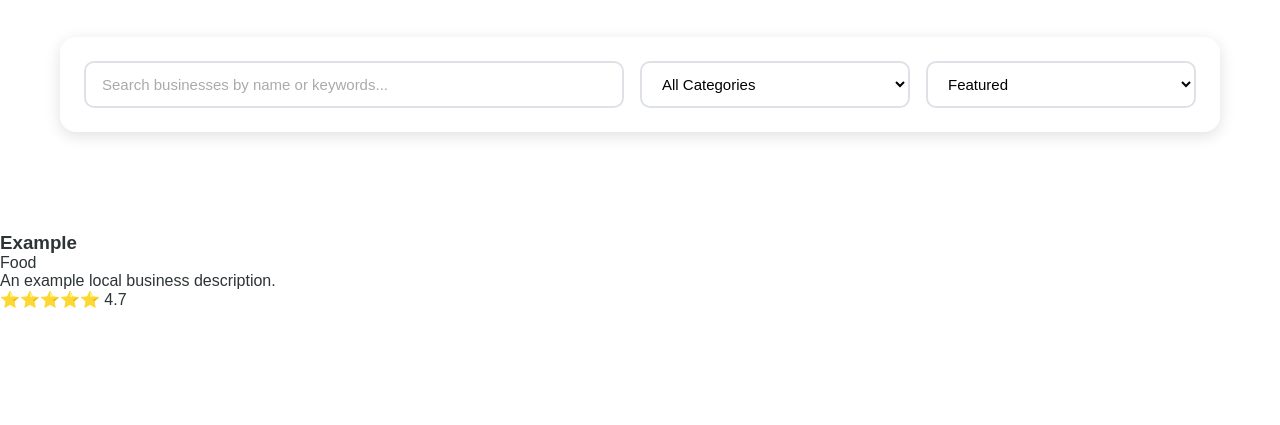
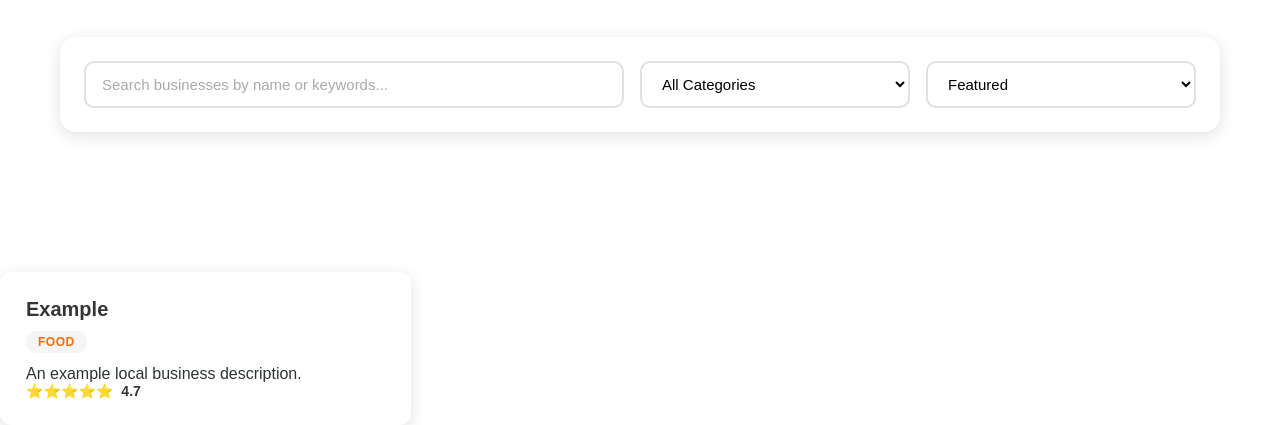
Before and after one commit to tunguyen110609/FBLA-Project, a plain HTML site: page FrontEnd/Index.html in a window 1280 px wide. Shown: the part 565-990 px from the top of the page. Before the commit the page ends 874 px from the top, so only its background shows below. Drawn offline with Linux system fonts and the light colour scheme.

Commit message:
update style

```diff
--- a/FrontEnd/styles.css
+++ b/FrontEnd/styles.css
@@ -198,3 +198,68 @@ section {
     opacity: 0.8;
     margin-bottom: 40px;
 }
+
+.business-grid {
+    display: grid;
+    grid-template-columns: repeat(auto-fill, minmax(320px, 1fr));
+    gap: 24px;
+    margin-top: 40px;
+}
+
+.business-card {
+    background-color: var(--white);
+    border-radius: 12px;
+    box-shadow: 0 4px 16px rgba(0, 0, 0, 0.12);
+    padding: 24px;
+    cursor: pointer;
+    postionL relative;
+    border: 2px solid transparent;
+    transition: transform 0.3s ease,
+                box-shadow 0.3s ease,
+                border-color 0.3s ease;
+}
+
+.business-card:hover {
+    transform: translateY(-6px);
+    box-shadow: 0 8px 32px rgba(0, 0, 0, 0.18);
+    border-color: var(--primary-orange);
+
+}
+
+.business-name {
+    font-size: 20px;
+    font-weight: 700;
+    color: var(--dark-slate);
+    margin-bottom: 10px;
+}
+
+.business-category {
+    display: inline-block;
+    background-color: whitesmoke;
+    color: var(--primary-orange);
+    padding: 4px 12px;
+    border-radius: 20px;
+    font-size:12px;
+    font-weight: 700;
+    text-transform: uppercase;
+    letter-spacing: 0.5px;
+    margin-bottom: 12px;
+}
+
+.business-rating {
+    display: flex;
+    align-items: center;
+    gap: 8px;
+    font-size: 14px;
+    font-weight: 600;
+    color: var(--dark-slate);
+}
+.star {
+    color: var(--action-coral);
+    font-size: 14px;
+    line-height: 1;
+}
+.rating-value {
+    font-weigth: 700;
+    color: var(--dark-slate);
+}
```
